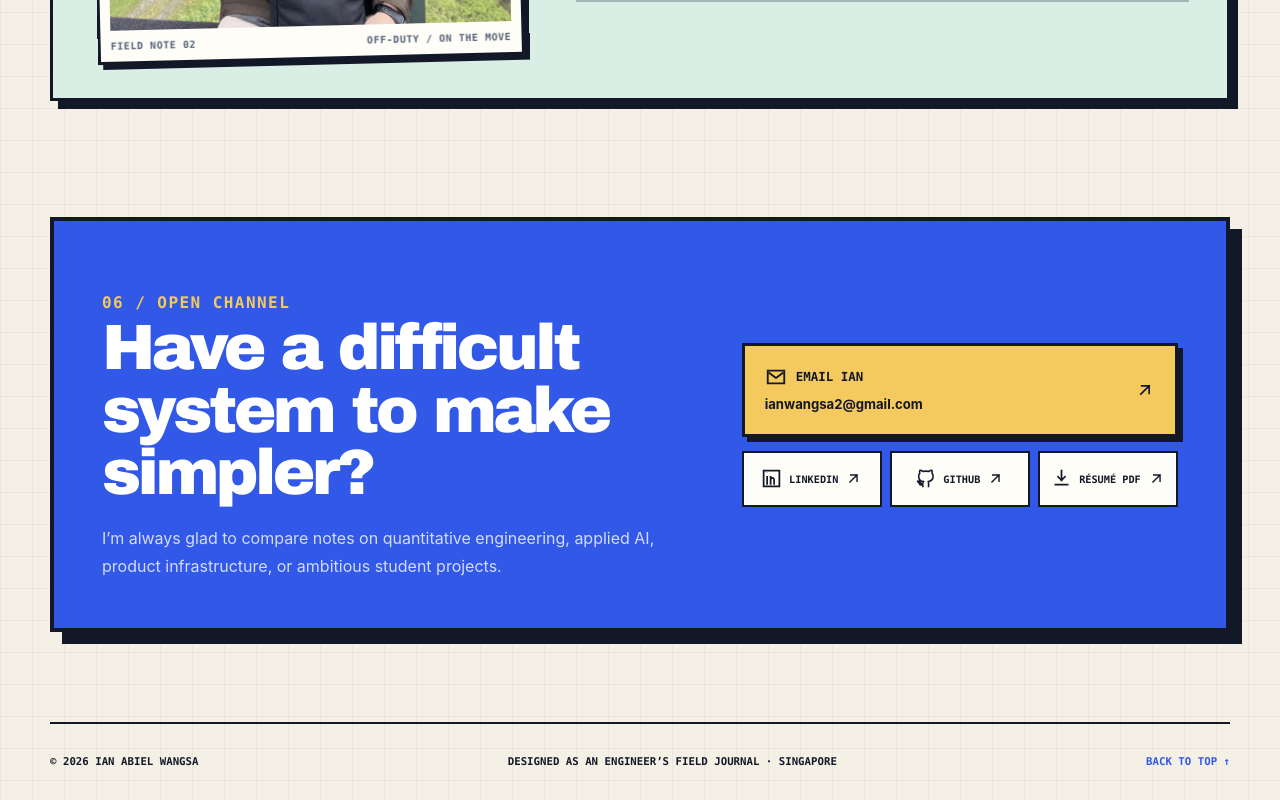
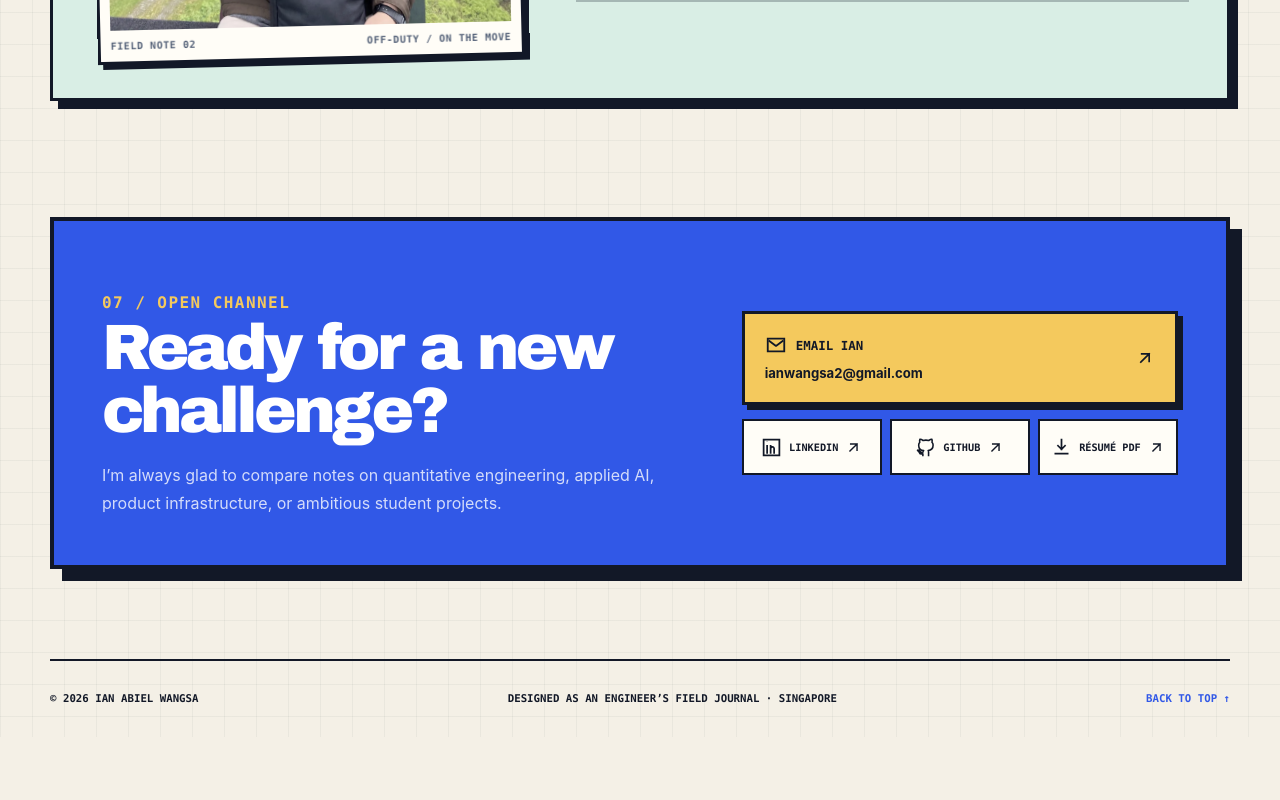
Before and after one commit to Manutd1234/Personal-Website, a React (Vite) app: page / in a window 1280 px wide. Shown: the part 10356-11156 px from the top of the page. After the commit the page ends 11093 px from the top, so only its background shows below. Built offline with nearby package versions, Linux system fonts and the light colour scheme.

Commit message:
Turn contact into a challenge prompt
Use the trainer-game invitation in the final contact section while preserving all contact actions.

```diff
--- a/src/components/Contact.jsx
+++ b/src/components/Contact.jsx
@@ -6,8 +6,8 @@ export default function Contact() {
     <section className="contact-section section-shell" id="contact" aria-labelledby="contact-title">
       <div className="contact-card">
         <div>
-          <p className="eyebrow">06 / OPEN CHANNEL</p>
-          <h2 id="contact-title">Have a difficult system to make simpler?</h2>
+          <p className="eyebrow">07 / OPEN CHANNEL</p>
+          <h2 id="contact-title">Ready for a new challenge?</h2>
           <p>
             I’m always glad to compare notes on quantitative engineering, applied AI, product infrastructure,
             or ambitious student projects.
```
